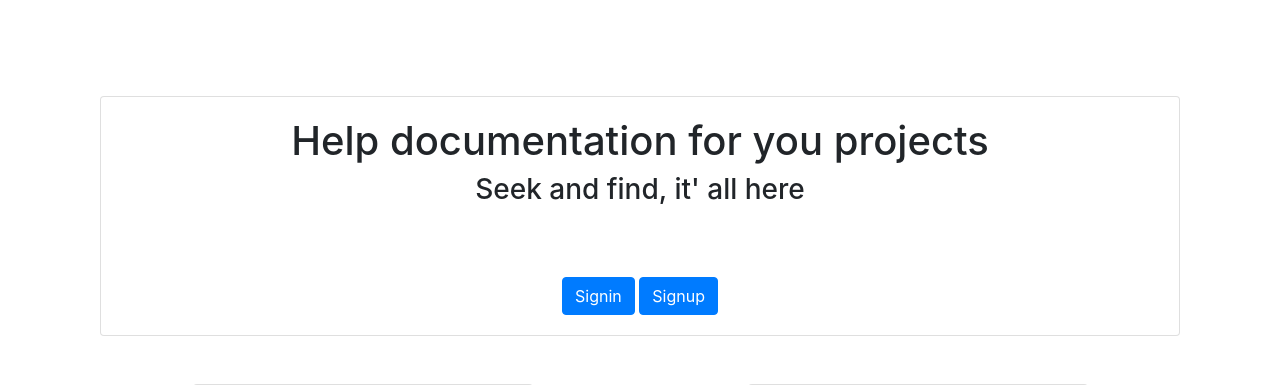
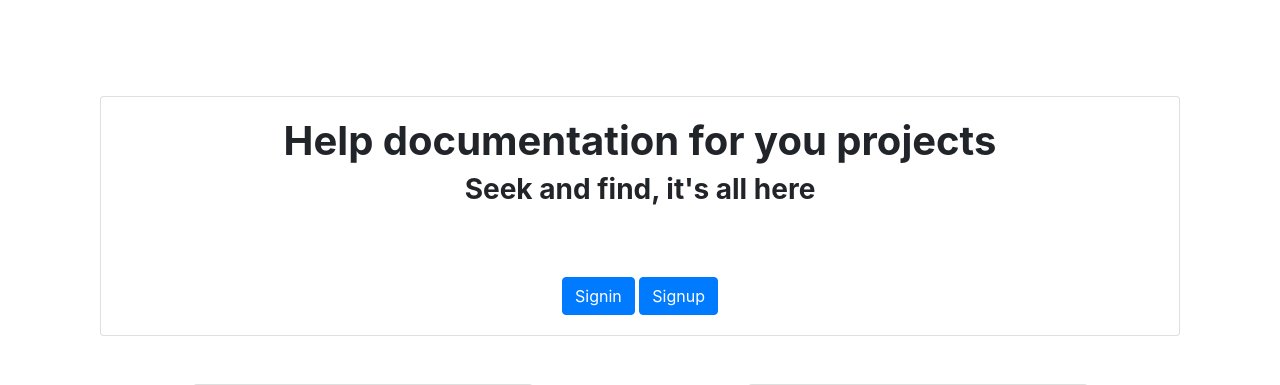
Before and after one commit to crasride/Dev-Resources-Management, a Django app: page / in a window 1280 px wide. Shown: the part 117-502 px from the top of the page. Run offline with Django 4.2, Linux system fonts and the light colour scheme; some libraries are stand-ins or nearby versions.

Commit message:
modifi format visual

```diff
--- a/library/templates/home.html
+++ b/library/templates/home.html
@@ -12,9 +12,8 @@
 
 <div class="container" py-5>
 	<section class="card card-body mt-5">
-		<h1 class="text-center">Help documentation for you projects</h1>
-		<h3 class="text-center title">Seek and find, it' all here</h3>
-
+		<h1 class="text-center font-weight-bold">Help documentation for you projects</h1>
+		<h3 class="text-center title font-weight-bold">Seek and find, it's all here</h3>
 		<div class="text-center">
 			<a class="btn btn-primary" href="/signin">
 				Signin
```
